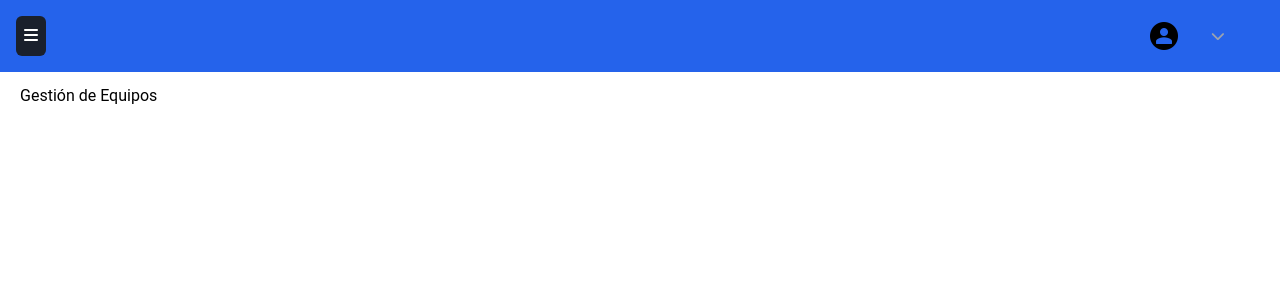
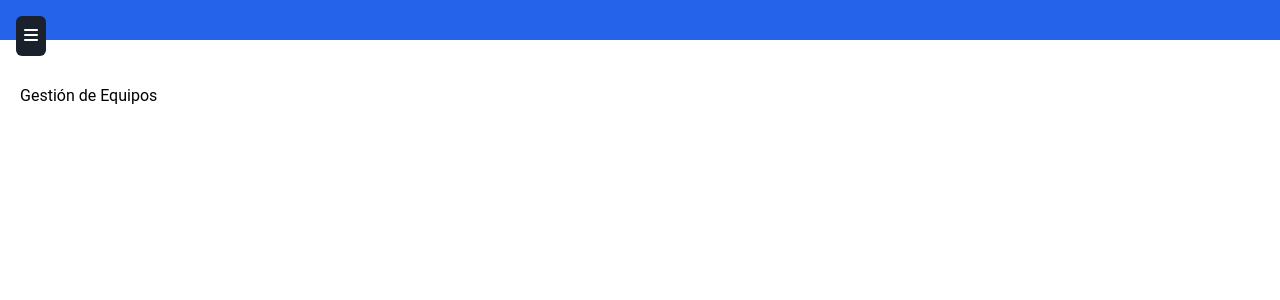
Before and after one commit to sandovaldavid/WebApp-PM, a Django app: page /gestion-equipos/ in a window 1280 px wide. Shown: the top 300 px of the page. Run offline with Django 5.2, Linux system fonts and the light colour scheme; some libraries are stand-ins or nearby versions.

Commit message:
💄 refactor user menu into a separate component for better maintainability

```diff
--- a/dashboard/templates/layout.html
+++ b/dashboard/templates/layout.html
@@ -59,65 +59,8 @@
                     {% block title_body %}{% endblock %}
                 </div>
 
-                <!-- Menú de Usuario -->
-                <div x-data="{ open: false }" class="relative">
-                    <!-- Botón del perfil -->
-                    <button @click="open = !open"
-                            class="flex items-center space-x-3 focus:outline-none"
-                            id="user-menu-button"
-                            aria-expanded="false"
-                            aria-haspopup="true">
-                        <!-- Avatar -->
-                        <img class="h-8 w-8 rounded-full object-cover"
-                                src="{% if user.imagen_perfil %}{{ user.imagen_perfil.url }}{% else %}{% static 'img/default-avatar.png' %}{% endif %}"
-                                alt="{{ user.nombreusuario }}">
-                        <!-- Nombre de usuario -->
-                        <span class="hidden md:block text-sm font-medium text-gray-700">
-                            {{ user.nombreusuario }}
-                        </span>
-                        <!-- Icono de flecha -->
-                        <i class="fas fa-chevron-down text-gray-400 text-sm"></i>
-                    </button>
-
-                    <!-- Menú desplegable -->
-                    <div x-show="open"
-                        @click.away="open = false"
-                        class="absolute right-0 mt-2 w-48 rounded-md shadow-lg py-1 bg-white ring-1 ring-black ring-opacity-5"
-                        role="menu"
-                        aria-orientation="vertical"
-                        aria-labelledby="user-menu-button">
-
-                        <!-- Perfil -->
-                        <a href="{% url 'gestionUsuarios:perfil' %}"
-                            class="flex items-center px-4 py-2 text-sm text-gray-700 hover:bg-gray-100"
-                            role="menuitem">
-                            <i class="fas fa-user mr-3"></i>
-                                Mi Perfil
-                        </a>
-
-                            <!-- Configuración -->
-                        <a href="{% url 'gestionUsuarios:configuracion' %}"
-                            class="flex items-center px-4 py-2 text-sm text-gray-700 hover:bg-gray-100"
-                            role="menuitem">
-                            <i class="fas fa-cog mr-3"></i>
-                                Configuración
-                        </a>
-
-                        <!-- Separador -->
-                        <div class="border-t border-gray-100 my-1"></div>
-
-                        <!-- Cerrar Sesión -->
-                        <form method="POST" action="{% url 'gestionUsuarios:logout' %}">
-                            {% csrf_token %}
-                            <button type="submit"
-                                        class="flex items-center w-full px-4 py-2 text-sm text-red-700 hover:bg-gray-100"
-                                        role="menuitem">
-                                <i class="fas fa-sign-out-alt mr-3"></i>
-                                    Cerrar Sesión
-                            </button>
-                        </form>
-                    </div>
-                </div>
+                <!-- Acciones del usuario -->
+                {% include 'components/user_menu.html' %}
             </header>
 
             <!-- Contenido Principal -->
```
